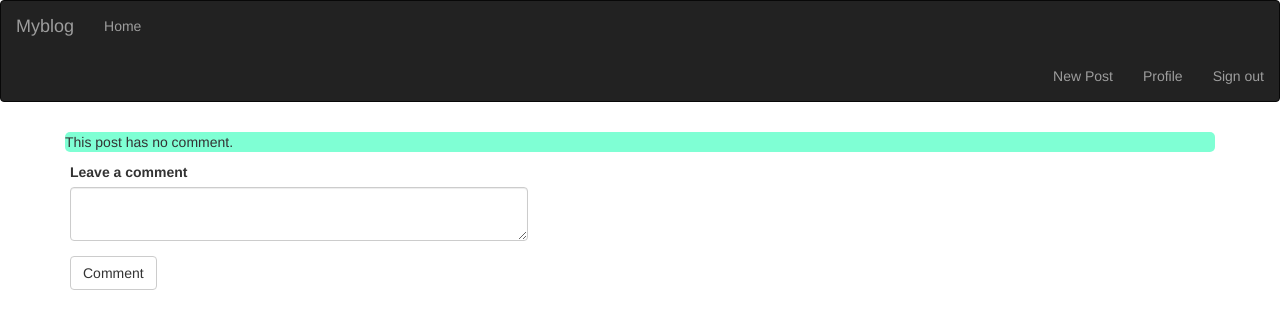
After one commit to Esther-Anyona/mylearner, a Flask app: page /comment/1 in a window 1280 px wide. The commit adds this page. Shown: the top 329 px of the page. Run offline with Flask 2, Linux system fonts and the light colour scheme; the visitor is signed in with stand-in values (Sample User, id 1); data comes from the database, SQL or seed files in the repository; data that the repository does not hold is empty; some libraries are stand-ins or nearby versions.

Commit message:
Add comments on blog posts

```diff
--- a/app/main/forms.py
+++ b/app/main/forms.py
@@ -11,3 +11,7 @@ class PostForm(FlaskForm):
     title =StringField('Title', validators=[InputRequired()])
     content = TextAreaField('Content', validators=[InputRequired()])
     submit = SubmitField('Post')
+
+class CommentForm(FlaskForm):
+    comment = TextAreaField('Leave a comment',validators=[InputRequired()])
+    submit = SubmitField('Comment')
--- a/app/main/views.py
+++ b/app/main/views.py
@@ -1,14 +1,13 @@
 from flask import render_template,request,redirect,url_for,abort, flash
-from ..models import User, Post
+from ..models import User, Post, Comment
 from . import main
 from flask_login import login_required, current_user
 from .. import db, photos
-from .forms import UpdateProfile, PostForm
+from .forms import UpdateProfile, PostForm, CommentForm
 
 @main.route('/')
 def home():
     posts= Post.query.order_by(Post.date_posted.desc()).all()
-    user_id= current_user._get_current_object().username
     title="My Learning Blog"
     return render_template('home.html', title=title, posts=posts)
 
@@ -60,10 +59,25 @@ def update_pic(uname):
 def new_post():
     postform=PostForm()
     if postform.validate_on_submit():
-        post = Post(title=postform.title.data, content=postform.content.data, user_id=current_user._get_current_object().name)
+        post = Post(title=postform.title.data, content=postform.content.data, user_id=current_user._get_current_object().id)
         db.session.add(post)
         db.session.commit()
         return redirect(url_for('.home'))
         flash('Your post has been posted!', 'success')
 
     return render_template('create_post.html',postform =postform)
+
+@main.route('/comment/<int:post_id>', methods = ['POST','GET'])
+@login_required
+def comment(post_id):
+    commentform = CommentForm()
+    post = Post.query.get(post_id)
+    comments = Comment.query.filter_by(post_id = post_id).all()
+    if commentform.validate_on_submit():
+        comment = commentform.comment.data
+        post_id = post_id
+        user_id = current_user._get_current_object().id
+        new_comment = Comment(comment = comment,user_id = user_id,post_id = post_id)
+        new_comment.save_comment()
+        return redirect(url_for('.comment', post_id = post_id))
+    return render_template('comment.html', commentform =commentform, post = post, comments=comments)
--- a/app/models.py
+++ b/app/models.py
@@ -19,6 +19,8 @@ class User(UserMixin, db.Model):
     password_hash = db.Column(db.String(255), nullable=False)
     posts = db.relationship('Post', backref='author', lazy=True)
     bio = db.Column(db.Text)
+    comments = db.relationship('Comment',backref='author',lazy='dynamic')
+
 
     @property
     def password(self):
@@ -44,6 +46,27 @@ class Post(db.Model):
     content = db.Column(db.Text, nullable=False)
     date_posted = db.Column(db.DateTime, default=datetime.utcnow, nullable=False)
     user_id =db.Column(db.Integer, db.ForeignKey('users.id'), nullable=False)
+    comments = db.relationship('Comment',backref='post',lazy='dynamic')
+    def __repr__(self):
+        return f"User{self.title}"
+
+class Comment(db.Model):
+    __tablename__ = 'comments'
+    id = db.Column(db.Integer, primary_key=True)
+    comment = db.Column(db.Text(),nullable = False)
+    user_id = db.Column(db.Integer,db.ForeignKey('users.id'),nullable = False)
+    post_id = db.Column(db.Integer,db.ForeignKey('posts.id'),nullable = False)
+
+    def save_comment(self):
+        db.session.add(self)
+        db.session.commit()
+
+    @classmethod
+    def get_comments(cls,post_id):
+        comments = Comment.query.filter_by(post_id=post_id).all()
+
+        return comments
+
 
     def __repr__(self):
-        return f"User{self.title}"
+        return f'comment:{self.comment}'
--- /dev/null
+++ b/app/templates/comment.html
@@ -0,0 +1,37 @@
+{% extends 'base.html'%}
+{% import 'bootstrap/wtf.html' as wtf%}
+
+{% block content %}
+    <div class="container" >
+        <div class="row">
+            {% if comments %}
+                <div class="col-md-7" >
+                    <h3 class="text-center">All comments for the post</h3>
+                    {% for comment in comments %}
+                    <div class="card w-90 mb-3" >
+                        <div class="card-body text-center">
+                            <h5>{{comment.post.title}}</h5>
+                            <p class="card-title text-center">{{ comment.comment }}</p>
+                            <p class="card-text text-center">comment by: {{comment.author.username|title()}}</p>
+                        </div>
+                    </div>
+                    {% endfor %}
+                </div>
+                <div class="col-md-5  commentform" >
+
+                        {{wtf.quick_form(commentform)}}
+                </div>
+            </div>
+            {%else%}
+            <div class="card w-90 mb-3">
+                <div class="card-body">
+                <p class="card-title">This post has no comment.</p>
+                </div>
+            </div>
+            <div class="col-md-5">
+                    {{wtf.quick_form(commentform)}}
+                </div>
+            {%endif%}
+    </div>
+
+{% endblock%}
--- a/app/templates/home.html
+++ b/app/templates/home.html
@@ -8,12 +8,13 @@
                 <h3>{{post.title}}</h3>
             </div>
             <div class="card-text">
-                <h5>{{post.user_id}}</h5>
                 <p>{{post.content}}</p>
             </div>
             <div class="card-footer">
-                <p><span> Date posted:{{post.date_posted.strftime("%Y-%m-%d")}}</span></p>
+                <h5><span>By:</span>{{post.author.username|title()}}</h5>
+                <p><span> Date posted:</span>{{post.date_posted.strftime("%Y-%m-%d")}}</p>
             </div>
+            <a href="{{url_for('main.comment',post_id = post.id)}}" class="btn btn-info btn-sm"> Comments</a>
             </div>
         </div>
     </div>
```
